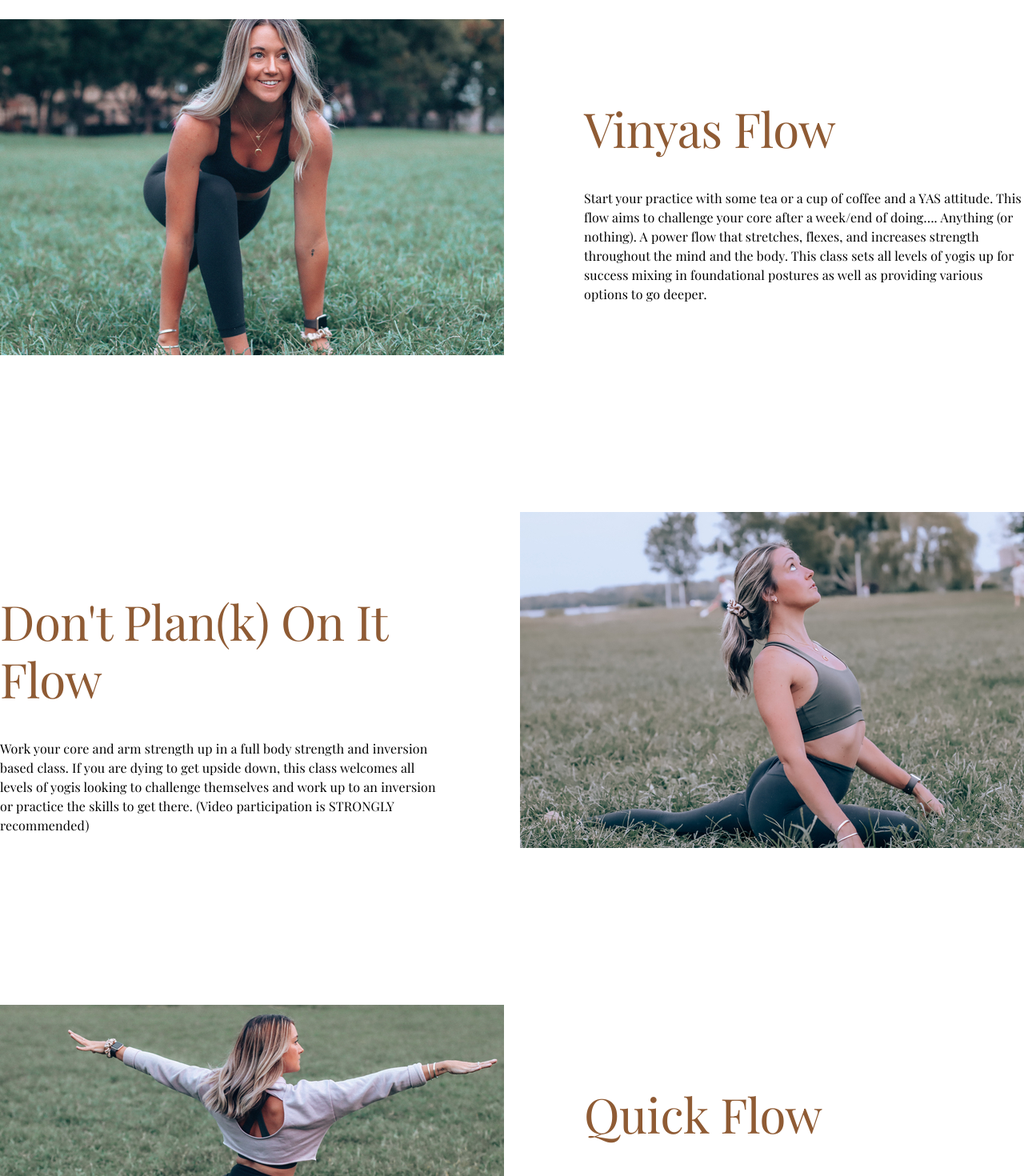
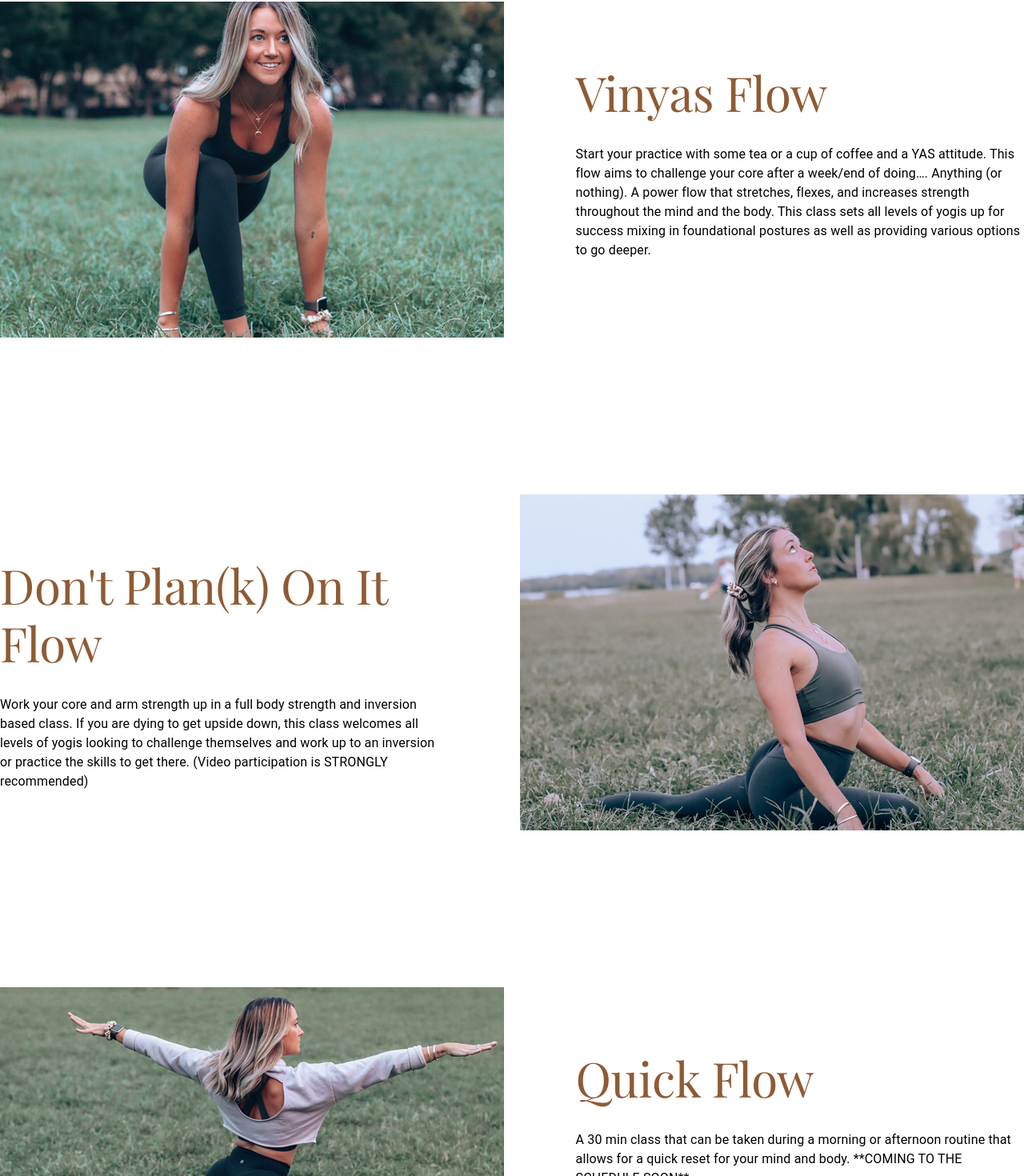
Before and after one commit to kirandesimone/EbbnLowe, a React (Create React App) app: page /classes in a window 1280 px wide. Shown: the part 548-2018 px from the top of the page at 80% size. Built offline with nearby package versions, Linux system fonts and the light colour scheme.

Commit message:
working responsive design for mobile

```diff
--- a/src/Components/About.js
+++ b/src/Components/About.js
@@ -15,7 +15,7 @@ const useStyles = makeStyles({
     container: {
         display: "flex",
         justifyContent: "space-between",
-        marginTop: 150,
+        marginTop: "10%",
         marginRight: "auto",
         marginLeft: "auto",
         maxWidth: 1400
@@ -27,7 +27,7 @@ const useStyles = makeStyles({
     title: {
         paddingTop: 250,
         paddingBottom: 100,
-        paddingLeft: 200,
+        paddingLeft: "12%",
         color: theme.palette.primary.main,
         fontFamily: theme.typography.fontFamily
     },
@@ -35,9 +35,14 @@ const useStyles = makeStyles({
         display: "flex",
         paddingBottom: "15%"
     },
+    heading: {
+        fontFamily: theme.typography.fontFamily,
+        color: theme.palette.primary.light,
+        paddingBottom: 30
+    },
     description: {
-        marginTop: 100,
-        marginLeft : 100
+        marginTop: "9%",
+        marginLeft : "7%"
     },
 })
 
@@ -58,14 +63,14 @@ export default function About() {
                 <div className={classes.container}>
                     <div className={classes.content}>
                         <div>
-                            <LazyLoad height={200}>
-                                <animated.div style={fade} once>
+                            <LazyLoad height={200} once>
+                                <animated.div style={fade}>
                                     <img src={aboutPic} alt="Kari smiling"/>
                                 </animated.div>
                             </LazyLoad>
                         </div>
                         <div className={classes.description}>
-                            <Typography variant="h5" style={{fontFamily: theme.typography.fontFamily, paddingBottom: 30}}>
+                            <Typography variant="h5" className={classes.heading}>
                                 Lets get it OM!
                             </Typography>
                             <Typography style={{paddingBottom: 20}}>
--- a/src/Components/Blog.js
+++ b/src/Components/Blog.js
@@ -23,7 +23,7 @@ const useStyles = makeStyles({
     title: {
         paddingTop: 250,
         paddingBottom: 100,
-        paddingLeft: 200,
+        paddingLeft: "12%",
         color: theme.palette.primary.main,
         fontFamily: theme.typography.fontFamily
     },
--- a/src/Components/BookAClass.js
+++ b/src/Components/BookAClass.js
@@ -23,7 +23,7 @@ const useStyles = makeStyles({
     title: {
         paddingTop: 250,
         paddingBottom: 100,
-        paddingLeft: 200,
+        paddingLeft: "12%",
         color: theme.palette.primary.main,
         fontFamily: theme.typography.fontFamily
     },
--- a/src/Components/Classes.js
+++ b/src/Components/Classes.js
@@ -17,7 +17,7 @@ const useStyles = makeStyles({
     container: {
         display: "flex",
         flexDirection: "column",
-        marginTop: 150,
+        marginTop: "10%",
         marginRight: "auto",
         marginLeft: "auto",
         maxWidth: 1400
@@ -29,7 +29,7 @@ const useStyles = makeStyles({
     title: {
         paddingTop: 250,
         paddingBottom: 100,
-        paddingLeft: 200,
+        paddingLeft: "12%",
         color: theme.palette.primary.main,
         fontFamily: theme.typography.fontFamily
     },
@@ -38,15 +38,15 @@ const useStyles = makeStyles({
         paddingBottom: "15%"
     },
     description: {
-        marginTop: 100,
-        marginLeft : 100
+        marginTop: "6%",
+        marginLeft: "7%"
     },
     flippedDescription: {
-        marginTop: 100,
-        marginRight: 100
+        marginTop: "6%",
+        marginRight: "7%"
     },
     name: {
-        marginBottom: 40,
+        marginBottom: 30,
     },
     words: {
         fontFamily: theme.typography.fontFamily,
@@ -84,7 +84,7 @@ export default function Classes() {
                                     Vinyas Flow
                                 </Typography>
                             </div>
-                            <Typography style={{fontFamily: theme.typography.fontFamily}}>
+                            <Typography>
                                 Start your practice with some tea or a cup of coffee and a YAS attitude.
                                 This flow aims to challenge your core after a week/end of doing…. Anything (or nothing). A power flow that stretches, flexes, and increases strength throughout the mind and the body.
                                 This class sets all levels of yogis up for success mixing in foundational postures as well as providing various options to go deeper.
@@ -98,7 +98,7 @@ export default function Classes() {
                                     Don't Plan(k) On It Flow
                                 </Typography>
                             </div>
-                            <Typography style={{fontFamily: theme.typography.fontFamily}}>
+                            <Typography>
                                 Work your core and arm strength up in a full body strength and inversion based class.
                                 If you are dying to get upside down, this class welcomes all levels of yogis looking to challenge themselves and work up to an inversion or practice the skills to get there.
                                 (Video participation is STRONGLY recommended)
@@ -122,7 +122,7 @@ export default function Classes() {
                                     Quick Flow
                                 </Typography>
                             </div>
-                            <Typography style={{fontFamily: theme.typography.fontFamily}}>
+                            <Typography>
                                 A 30 min class that can be taken during a morning or afternoon routine that allows for a quick reset for your mind and body.
                                 **COMING TO THE SCHEDULE SOON**
                             </Typography>
@@ -135,7 +135,7 @@ export default function Classes() {
                                     Soothing Souls Flow
                                 </Typography>
                             </div>
-                            <Typography style={{fontFamily: theme.typography.fontFamily}}>
+                            <Typography>
                                 Restore your body after the weekend with a minor piece of workout and flexibility.
                                 Work on what your body is calling to you. **COMING TO THE SCHEDULE SOON**
                             </Typography>
--- a/src/Components/Instructors.js
+++ b/src/Components/Instructors.js
@@ -15,7 +15,7 @@ const useStyles = makeStyles({
     container: {
         display: "flex",
         justifyContent: "space-between",
-        marginTop: 150,
+        marginTop: "10%",
         marginRight: "auto",
         marginLeft: "auto",
         maxWidth: 1400
@@ -27,7 +27,7 @@ const useStyles = makeStyles({
     title: {
         paddingTop: 250,
         paddingBottom: 100,
-        paddingLeft: 200,
+        paddingLeft: "12%",
         color: theme.palette.primary.main,
         fontFamily: theme.typography.fontFamily
     },
@@ -35,11 +35,11 @@ const useStyles = makeStyles({
         display: "flex",
     },
     description: {
-        marginTop: 180,
-        marginLeft : 100
+        marginTop: "9%",
+        marginLeft: "7%"
     },
     name: {
-        marginBottom: 40,
+        marginBottom: 30,
     },
     words: {
         fontFamily: theme.typography.fontFamily,
@@ -74,7 +74,7 @@ export default function Instructors() {
                                 Kari Lowe
                             </Typography>
                         </div>
-                        <Typography style={{fontFamily: theme.typography.fontFamily}}>
+                        <Typography>
                             For Kari, yoga means home. She first discovered the artform on visits back to Cleveland during college, she and her mom would take classes to connect with each other and unwind. Hobby turned to passion as Kari quickly recognized the
                             interconnectivity between mind, body and soul and how yoga enhances these powerful relationships. Many free trials and yoga memberships later,
                             Kari decided to get certified herself by completing her 200 hour training requirement in 2017. Soon after, she began teaching at various studios throughout DC and Philadelphia,
--- a/src/Components/Navbar.js
+++ b/src/Components/Navbar.js
@@ -22,7 +22,7 @@ const useStyles = makeStyles({
     },
     logo: {
         flexGrow: 1,
-        marginLeft: 70,
+        marginLeft: "20%",
         fontFamily: theme.typography.fontFamily,
         color: theme.palette.primary.main
 
--- a/src/Components/Newsletter.js
+++ b/src/Components/Newsletter.js
@@ -13,7 +13,12 @@ const useStyles = makeStyles({
         margin: theme.spacing(2),
         width: '25ch',
       }
+    },
+    form: {
+      display: "flex",
+      flexDirection: "column"
     }
+
 })
 
 export default function Newsletter(props) {
@@ -44,6 +49,7 @@ export default function Newsletter(props) {
             dangerouslySetInnerHTML={{ __html: props.message }}
           />
         )}
+        <div className={classes.form}>
           <form className={classes.input} noValidate autoComplete="off">
             <TextField
               variant="filled"
@@ -58,8 +64,7 @@ export default function Newsletter(props) {
               placeholder="Your email"
             />
           </form>
-        <div>
-          <Button variant="outlined" size="small" onClick={submit}>
+            <Button variant="contained" size="medium" onClick={submit}>
               Subscribe
             </Button>
         </div>
```
Also changed, not shown: src/Components/Home.js (+18 -16 lines), src/Assets/mobile_home1.jpg (added). Lines whose indentation alone changed are shown as unchanged.
